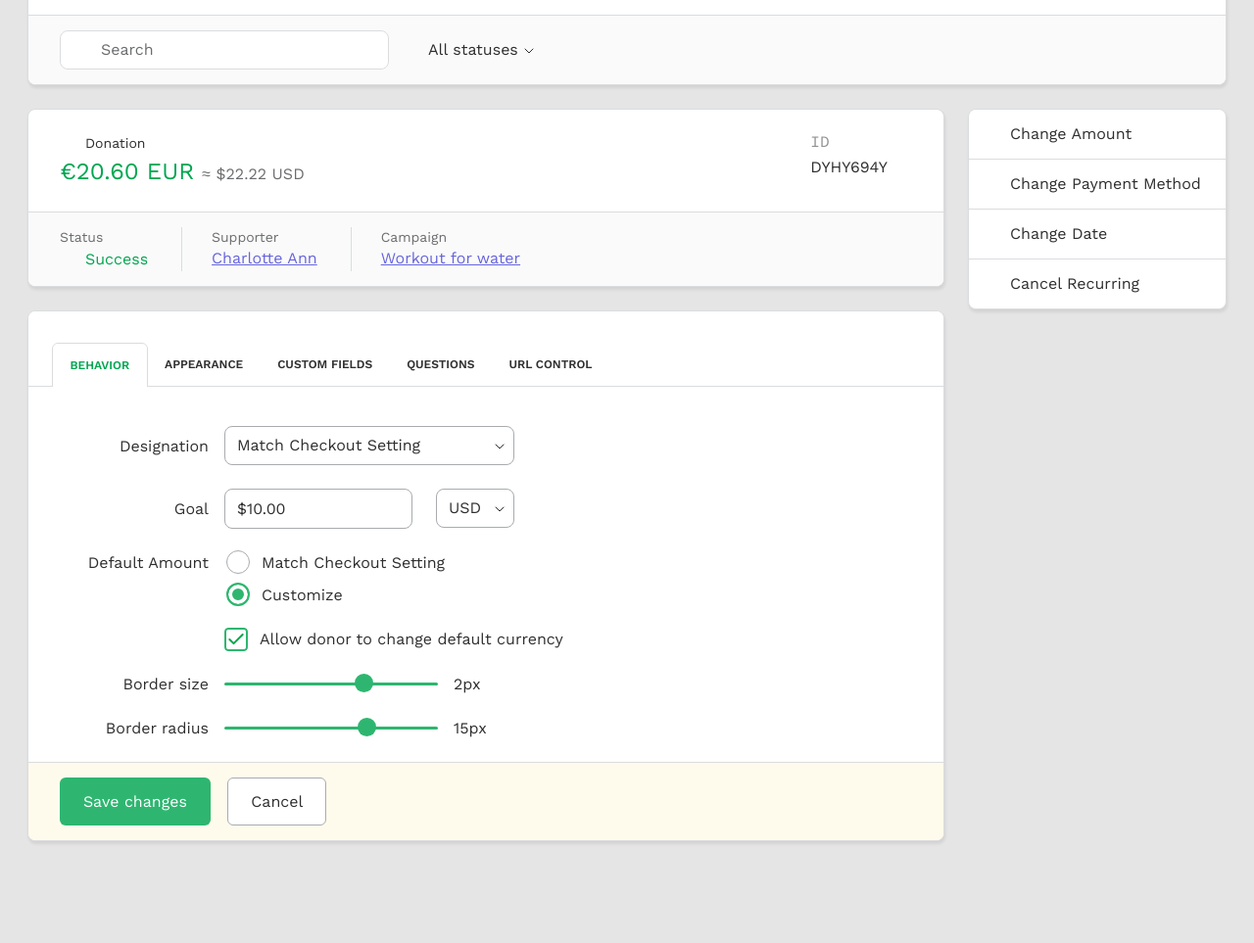
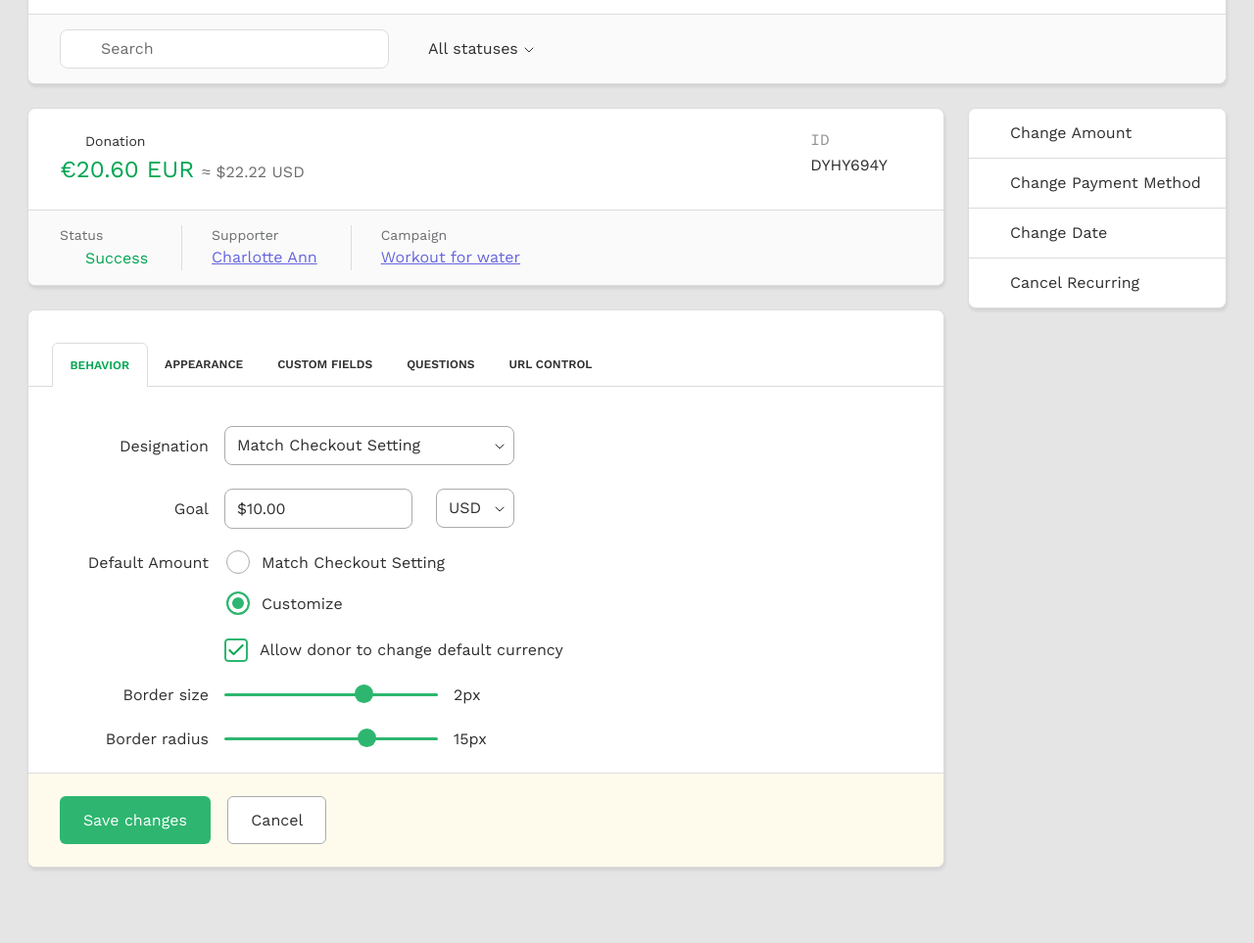
Before and after one commit to Zerlingo/fundraiseup-test, a website: page index.html in a window 1280 px wide. Shown: the part 127-1090 px from the top of the page at 98% size. Before the commit the page ends 1063 px from the top, so only its background shows below. Drawn offline with nearby package versions, Linux system fonts and the light colour scheme; files that its build step writes are made by us from their sources.

Commit message:
chore: correct elements sizes

```diff
--- a/assets/stylesheet/buttons.scss
+++ b/assets/stylesheet/buttons.scss
@@ -4,7 +4,7 @@
   font-size: 1.6rem;
   line-height: 1.3333;
   font-family: inherit;
-  padding: 1.25rem 2.3rem;
+  padding: 1.26rem 2.3rem;
   border-radius: 0.6rem;
   cursor: pointer;
 
--- a/assets/stylesheet/forms.scss
+++ b/assets/stylesheet/forms.scss
@@ -317,13 +317,13 @@
 }
 
 .radio-group {
-  margin-bottom: 2.4rem;
+  margin-bottom: 2.6rem;
   padding: 0;
   border: 0;
 
   &__item {
     display: block;
-    margin-bottom: 1.2rem;
+    margin-bottom: 2.1rem;
 
     &:last-child {
       margin-bottom: 0;
--- a/assets/stylesheet/l-item.scss
+++ b/assets/stylesheet/l-item.scss
@@ -12,7 +12,7 @@
     font-size: 1.4rem;
     line-height: 1.43;
     color: $color-txt-hint;
-    margin-bottom: 0.1rem;
+    margin-bottom: 0.2rem;
   }
 
   &__content {
--- a/assets/stylesheet/section.scss
+++ b/assets/stylesheet/section.scss
@@ -6,13 +6,13 @@
   box-shadow: 1px 3px 0.3rem rgba(62, 63, 64, 0.1);
 
   &__head {
-    padding: 3.2rem 0 0;
-    margin-bottom: 1.6rem;
+    padding: 3.3rem 0 0;
+    margin-bottom: 1.7rem;
     background: $color-white;
   }
 
   &__body {
-    padding: 2.4rem 3.2rem;
+    padding: 2.3rem 3.2rem 2.4rem;
   }
 
   &__footer {
@@ -21,6 +21,7 @@
     background: $color-bg-footer;
 
     &--actions {
+      padding: 2.3rem 3.2rem;
       background: $color-bg-actions;
     }
   }
```
